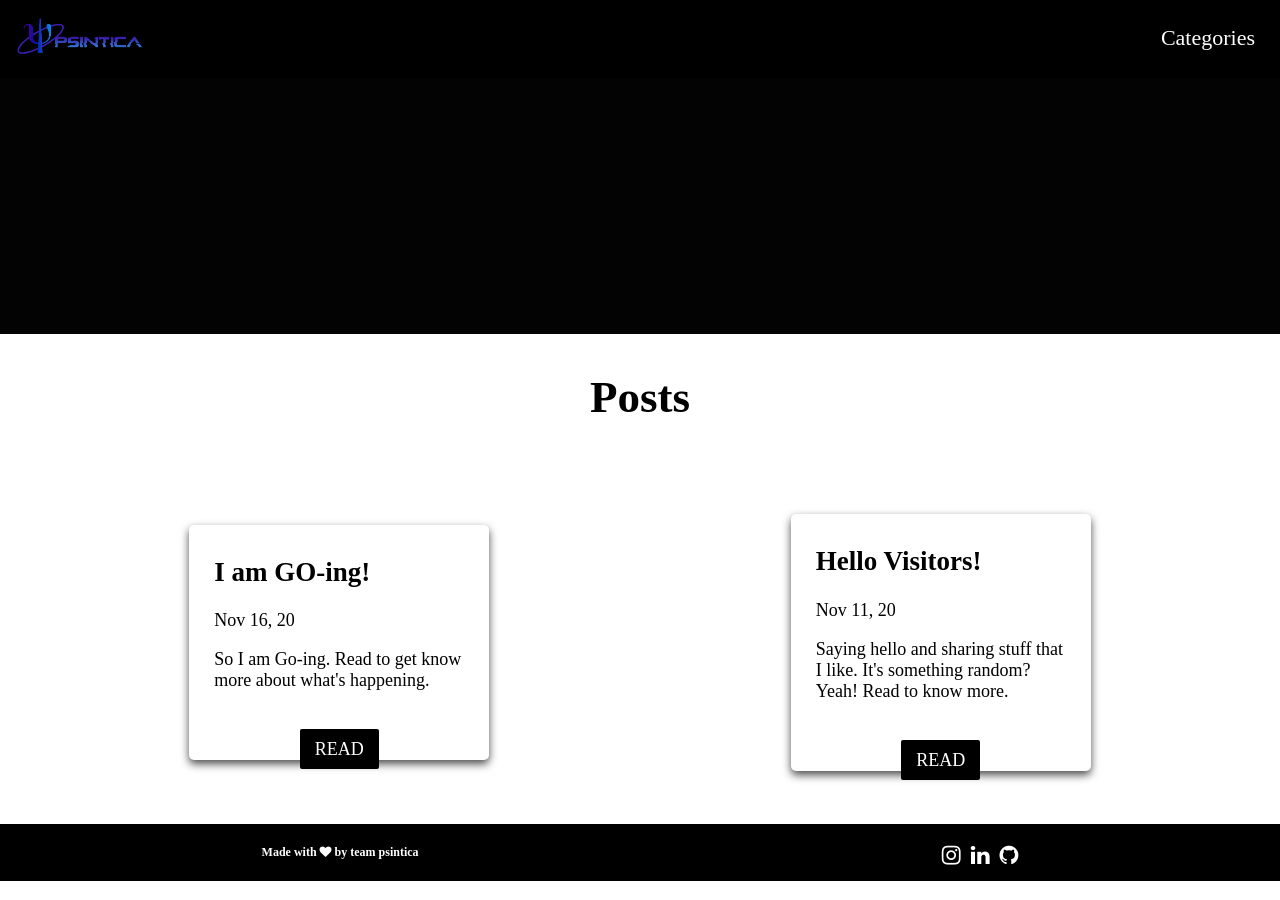
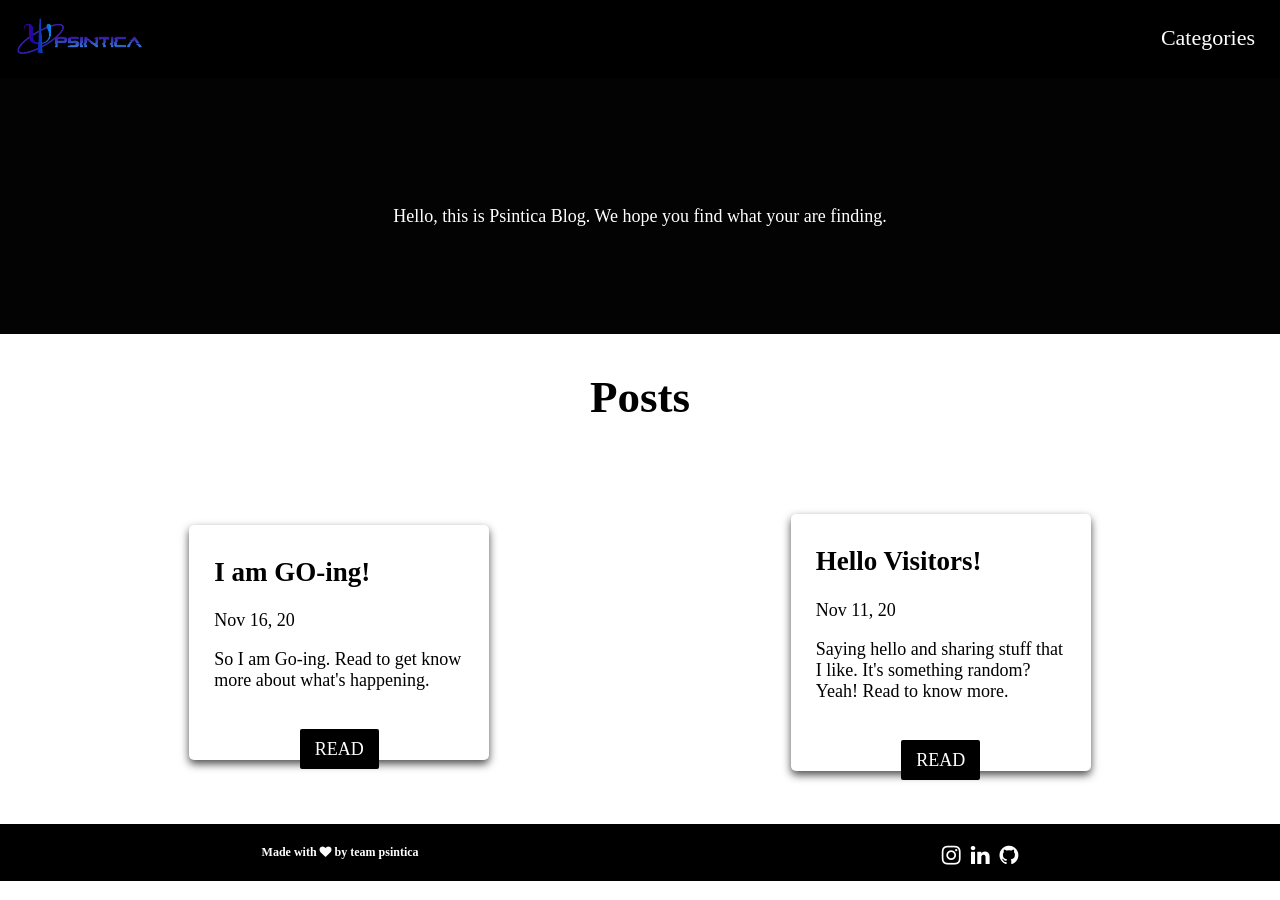
Before and after one commit to Psintica/blog, a Jekyll site: the page built from index.html, in a window 1280 px wide. Built offline with Jekyll 4.4.1, drawn with Linux system fonts in a browser that asks for light colours; some web fonts are replaced.

```diff
--- a/_layouts/home.html
+++ b/_layouts/home.html
@@ -6,7 +6,8 @@
 {% include nav.html %}
 
 <div class="intro" style="width: auto; height: 100px;">
-    <div>
+    <div style="text-align: center; @media screen and (max-width: 1200px) {font-size: 175%;}">
+        Hello, this is Psintica Blog. We hope you find what your are finding.
     </div>
 
 </div>
```
Also changed, not shown: todo.md (+1 -1 lines).
